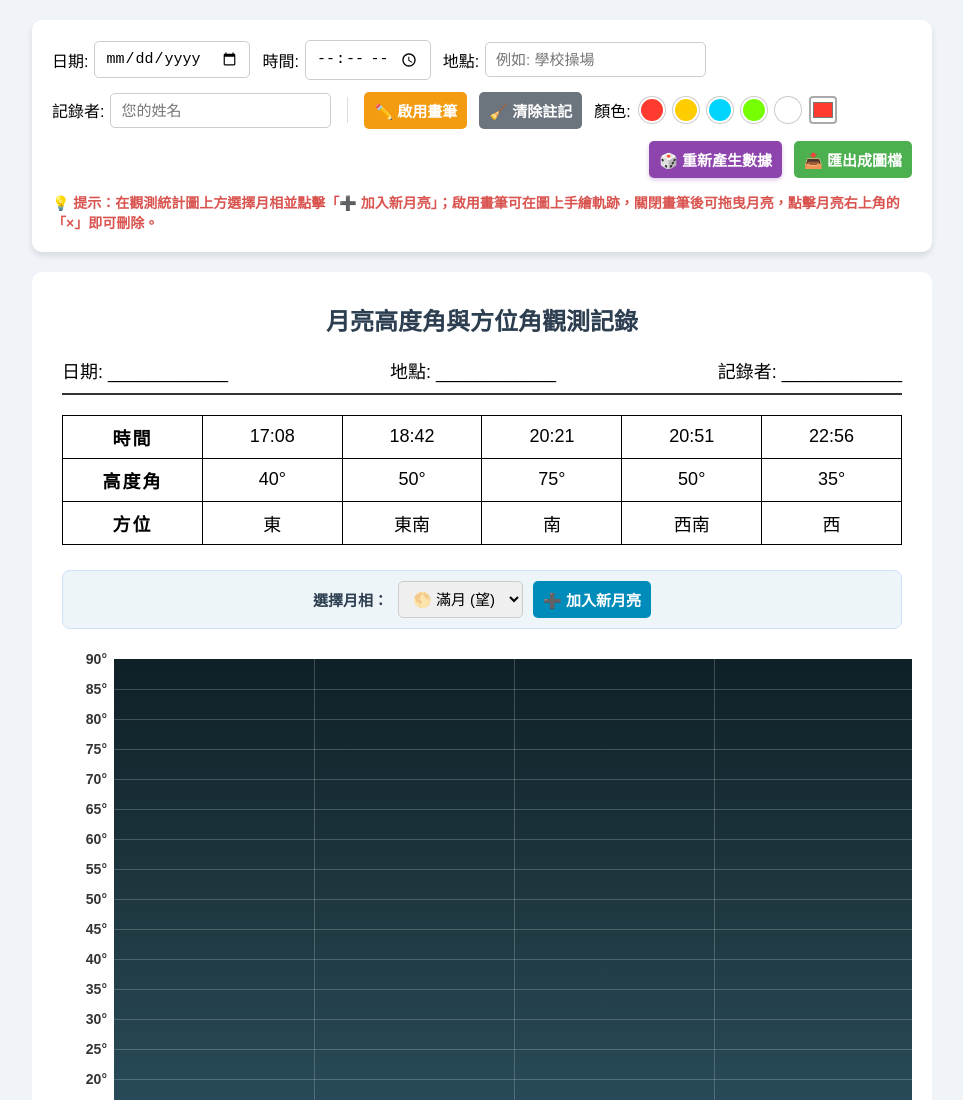
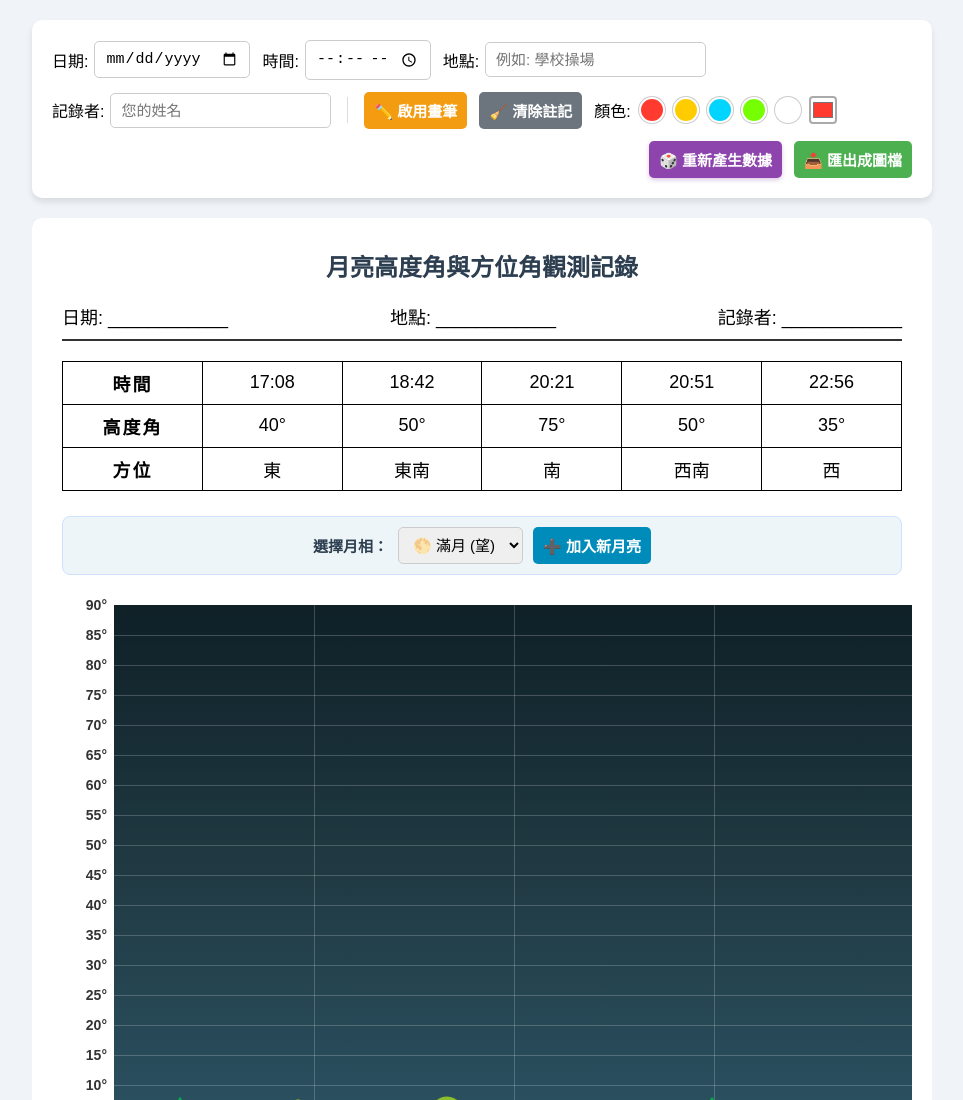
Before and after one commit to jengnanok-forest/moon, a plain HTML site: page moon-3.html in a window 1280 px wide. Shown: the top 1100 px of the page, without its empty margins (158-1121 px from the left). Drawn offline with nearby package versions, Linux system fonts and the light colour scheme.

Commit message:
Add files via upload

```diff
--- a/moon-3.html
+++ b/moon-3.html
@@ -107,13 +107,6 @@
             cursor: pointer;
             background: none;
         }
-        .hint {
-            width: 100%;
-            font-size: 14px;
-            color: #d9534f;
-            font-weight: bold;
-            margin-top: 2px;
-        }
 
         #export-area-wrapper {
             width: 100%;
@@ -162,7 +155,6 @@
             letter-spacing: 2px;
         }
 
-        /* 統計圖上方的月相選擇工具列 */
         .moon-select-bar {
             display: flex;
             justify-content: center;
@@ -277,7 +269,6 @@
             z-index: 20;
         }
 
-        /* 刪除月亮按鈕 */
         .moon-delete-btn {
             position: absolute;
             top: -8px;
@@ -386,8 +377,6 @@
             <button class="btn-rand" onclick="generateRandomData()">🎲 重新產生數據</button>
             <button class="btn-export" onclick="exportToImage()">📥 匯出成圖檔</button>
         </div>
-
-        <div class="hint">💡 提示：在觀測統計圖上方選擇月相並點擊「➕ 加入新月亮」；啟用畫筆可在圖上手繪軌跡，關閉畫筆後可拖曳月亮，點擊月亮右上角的「×」即可刪除。</div>
     </div>
 
     <div id="export-area-wrapper">
@@ -426,7 +415,6 @@
                 </tr>
             </table>
 
-            <!-- 搬移至此：橫軸縱軸統計圖正上方的月相選擇列 -->
             <div class="moon-select-bar">
                 <label for="phaseSelect" style="font-weight: bold; font-size: 15px; color: #2c3e50;">選擇月相：</label>
                 <select id="phaseSelect">
@@ -579,7 +567,6 @@
             moonItem.style.left = '10px';
             moonItem.style.top = '460px';
 
-            // 刪除按鈕
             const delBtn = document.createElement('button');
             delBtn.type = 'button';
             delBtn.className = 'moon-delete-btn';
@@ -594,13 +581,11 @@
             delBtn.addEventListener('click', deleteAction);
             delBtn.addEventListener('touchstart', deleteAction, { passive: false });
 
-            // 時間輸入框
             const timeInput = document.createElement('input');
             timeInput.type = 'text';
             timeInput.className = 'moon-time';
             timeInput.placeholder = '時間';
 
-            // 月相圖示
             const moonIcon = document.createElement('div');
             moonIcon.className = 'moon-icon';
             moonIcon.innerText = phase;
@@ -611,7 +596,6 @@
             chart.appendChild(moonItem);
         }
 
-        // --- 拖曳與互動控制 ---
         const chart = document.getElementById('chart');
         let activeMoonItem = null;
         let isDragging = false;
@@ -651,12 +635,10 @@
             activeMoonItem = null;
         }
 
-        // 滑鼠事件監聽
         document.addEventListener('mousedown', startDrag);
         document.addEventListener('mousemove', moveDrag);
         document.addEventListener('mouseup', stopDrag);
 
-        // 觸控事件監聽
         document.addEventListener('touchstart', (e) => {
             if (e.target.tagName === 'INPUT' || e.target.classList.contains('moon-delete-btn')) return;
             const item = e.target.closest('.moon-item');
@@ -670,7 +652,6 @@
         document.addEventListener('touchend', stopDrag);
         document.addEventListener('touchcancel', stopDrag);
 
-        // 雙擊刪除備用機制
         document.addEventListener('dblclick', (e) => {
             if (isPenActive || e.target.tagName === 'INPUT' || e.target.classList.contains('moon-delete-btn')) return;
 
@@ -680,7 +661,6 @@
             }
         });
 
-        // --- 畫筆機制 ---
         const canvas = document.getElementById('drawingCanvas');
         const ctx = canvas.getContext('2d');
         let isPenActive = false;
@@ -768,7 +748,6 @@
             ctx.clearRect(0, 0, canvas.width, canvas.height);
         }
 
-        // 匯出圖檔
         function exportToImage() {
             const captureArea = document.getElementById('export-area');
             const wrapper = document.getElementById('export-area-wrapper');
@@ -790,11 +769,9 @@
                     const clonedWrapper = clonedDoc.getElementById('export-area-wrapper');
                     if (clonedWrapper) clonedWrapper.scrollLeft = 0;
 
-                    // 匯出圖檔時，自動隱藏圖表上方的月相選擇工具列
                     const clonedSelectBar = clonedDoc.querySelector('.moon-select-bar');
                     if (clonedSelectBar) clonedSelectBar.remove();
 
-                    // 匯出時隱藏所有「×」刪除按鈕
                     const clonedDelBtns = clonedDoc.querySelectorAll('.moon-delete-btn');
                     clonedDelBtns.forEach(b => b.remove());
 
```
